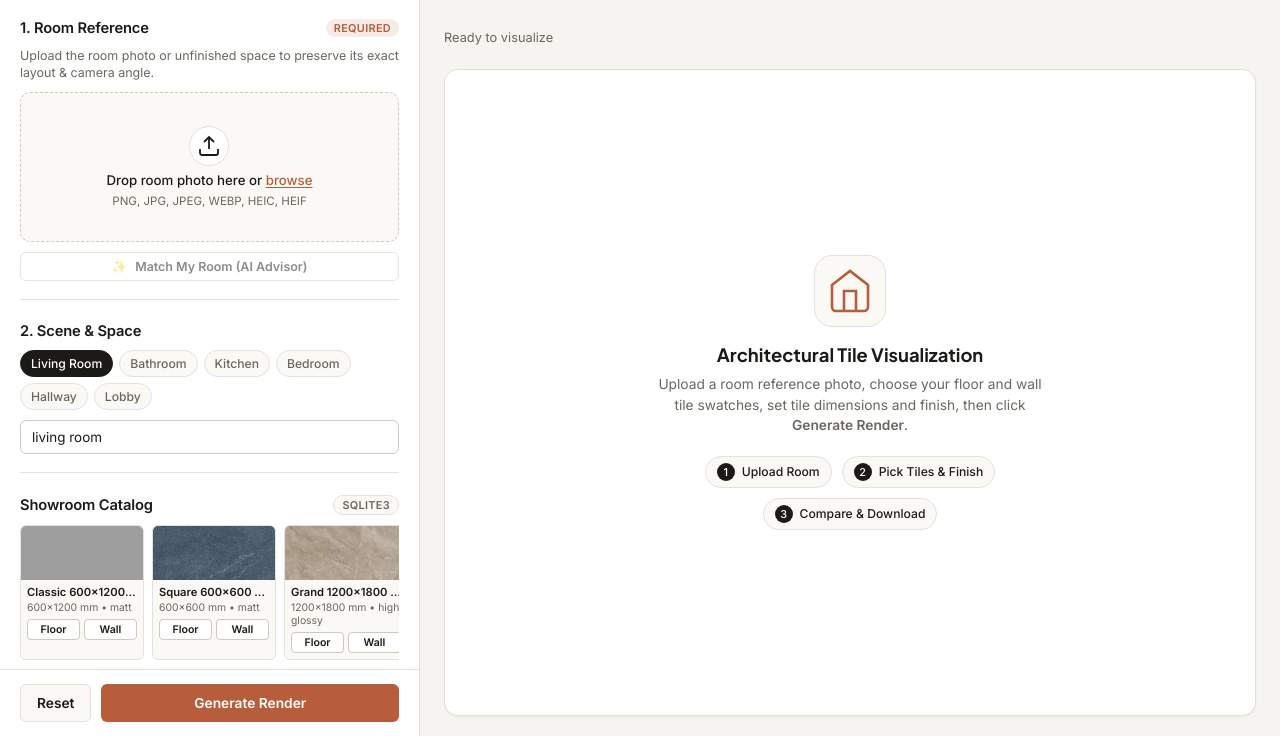
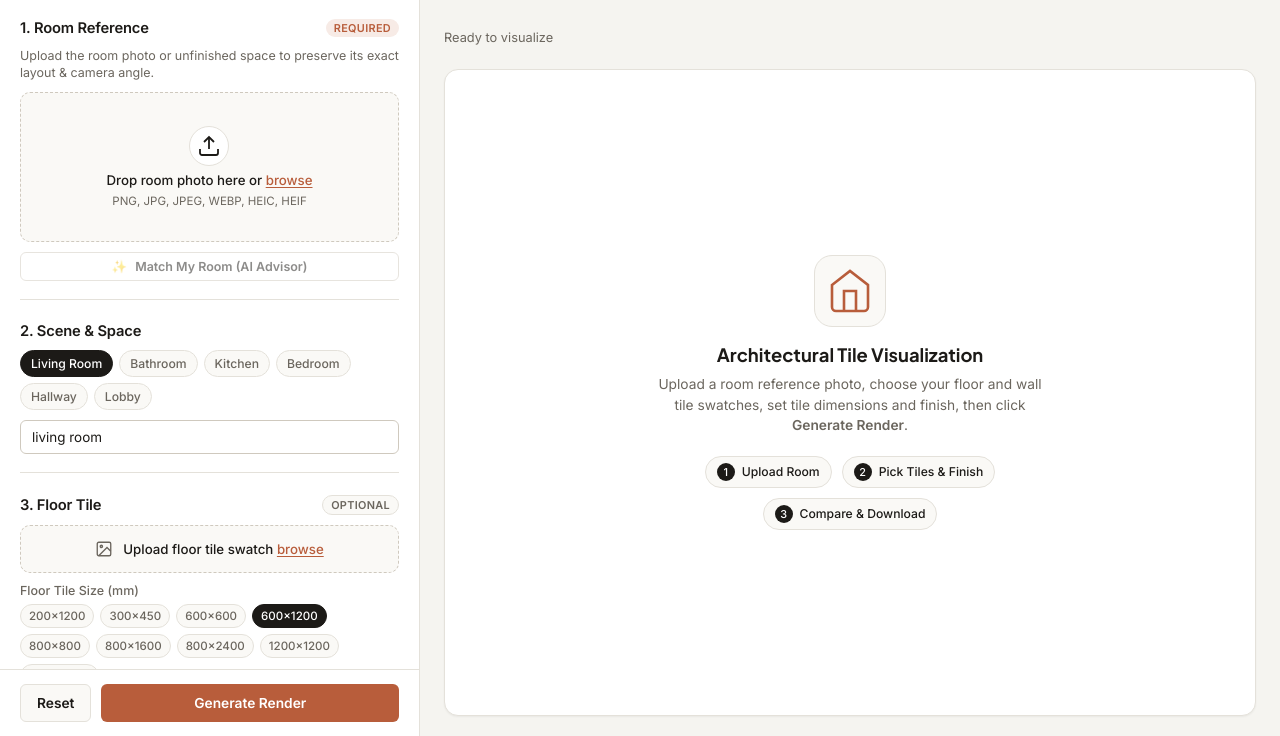
Before and after one commit to DhruvGangani-Personal/room-decorator, a Flask app: page / in a window 1280 px wide. Shown: the part 64-800 px from the top of the page. Run offline with Flask 3, Linux system fonts and the light colour scheme; data comes from the database, SQL or seed files in the repository; data that the repository does not hold is empty; some libraries are stand-ins or nearby versions; grey boxes are pictures that could not be loaded.

Commit message:
refactor: remove showroom catalog feature and associated UI components

```diff
--- a/static/app.js
+++ b/static/app.js
@@ -906,67 +906,7 @@
     });
   }
 
-  // 13. SQLite3 Showroom Catalog & Persisted Render History
-  async function applyCatalogTile(tile, targetInputId, prefix) {
-    try {
-      const res = await fetch(tile.swatch_url);
-      if (!res.ok) return;
-      const blob = await res.blob();
-      const file = new File([blob], tile.swatch_filename, { type: blob.type || 'image/jpeg' });
-      const input = document.getElementById(targetInputId);
-      const dt = new DataTransfer();
-      dt.items.add(file);
-      input.files = dt.files;
-      input.dispatchEvent(new Event('change'));
-
-      const sizeInput = document.getElementById(`${prefix}_size_lable`);
-      if (sizeInput && tile.size_mm) {
-        sizeInput.value = tile.size_mm;
-        sizeInput.dispatchEvent(new Event('input'));
-      }
-      if (tile.finish) {
-        setSegmentedValue(`${prefix}_finish`, tile.finish);
-      }
-    } catch {
-      // ignore fetch errors
-    }
-  }
-
-  async function loadCatalog() {
-    const strip = document.getElementById('catalog-strip');
-    if (!strip) return;
-    try {
-      const res = await fetch('/api/catalog');
-      if (!res.ok) return;
-      const data = await res.json();
-      strip.innerHTML = '';
-      (data.tiles || []).forEach((tile) => {
-        const card = document.createElement('div');
-        card.className = 'catalog-card';
-        card.innerHTML = `
-          <img src="${tile.swatch_url}" alt="${tile.name}" loading="lazy" />
-          <div class="catalog-info">
-            <span class="catalog-name" title="${tile.name}">${tile.name}</span>
-            <span class="catalog-meta">${tile.size_mm} • ${tile.finish}</span>
-          </div>
-          <div class="catalog-actions">
-            <button type="button" class="catalog-btn" data-role="floor">Floor</button>
-            <button type="button" class="catalog-btn" data-role="wall">Wall</button>
-          </div>
-        `;
-        card.querySelector('[data-role="floor"]').addEventListener('click', () => {
-          applyCatalogTile(tile, 'floor_tile_image', 'floor');
-        });
-        card.querySelector('[data-role="wall"]').addEventListener('click', () => {
-          applyCatalogTile(tile, 'wall_tile_image_3', 'wall');
-        });
-        strip.appendChild(card);
-      });
-    } catch {
-      // ignore catalog load failure
-    }
-  }
-
+  // 13. SQLite3 Persisted Render History
   async function loadSavedRenders() {
     try {
       const res = await fetch('/api/renders');
@@ -989,6 +929,5 @@
     }
   }
 
-  loadCatalog();
   loadSavedRenders();
 })();
--- a/static/style.css
+++ b/static/style.css
@@ -673,76 +673,6 @@ body {
   border: 1px solid rgba(0, 0, 0, 0.2);
 }
 
-/* Showroom Catalog Strip */
-.catalog-strip {
-  display: flex;
-  gap: 8px;
-  overflow-x: auto;
-  padding-bottom: 4px;
-}
-
-.catalog-card {
-  flex: 0 0 124px;
-  background: var(--surface-muted);
-  border: 1px solid var(--border);
-  border-radius: var(--radius-sm);
-  overflow: hidden;
-  display: flex;
-  flex-direction: column;
-}
-
-.catalog-card img {
-  width: 100%;
-  height: 54px;
-  object-fit: cover;
-  display: block;
-}
-
-.catalog-info {
-  padding: 5px 6px;
-  display: flex;
-  flex-direction: column;
-  gap: 2px;
-}
-
-.catalog-name {
-  font-size: 0.7rem;
-  font-weight: 600;
-  color: var(--text);
-  white-space: nowrap;
-  overflow: hidden;
-  text-overflow: ellipsis;
-}
-
-.catalog-meta {
-  font-size: 0.65rem;
-  color: var(--text-muted);
-}
-
-.catalog-actions {
-  display: grid;
-  grid-template-columns: 1fr 1fr;
-  gap: 4px;
-  padding: 0 6px 6px;
-}
-
-.catalog-btn {
-  border: 1px solid var(--border-strong);
-  background: var(--surface);
-  color: var(--text);
-  border-radius: 4px;
-  padding: 3px 0;
-  font-family: inherit;
-  font-size: 0.66rem;
-  font-weight: 600;
-  cursor: pointer;
-}
-
-.catalog-btn:hover {
-  border-color: var(--accent);
-  color: var(--accent);
-}
-
 .dropzone-tile {
   min-height: 104px;
   display: grid;
--- a/templates/index.html
+++ b/templates/index.html
@@ -96,15 +96,6 @@
                 <button type="button" class="chip" data-value="commercial lobby">Lobby</button>
               </div>
               <input type="text" id="scene" name="scene" class="text-input" value="living room" aria-label="Scene and space" placeholder="e.g. modern living room, spa bathroom" />
-            </section>
-
-            <!-- Showroom Catalog -->
-            <section class="control-section" id="catalog-section">
-              <div class="section-header">
-                <h2>Showroom Catalog</h2>
-                <span class="badge badge-optional">SQLite3</span>
-              </div>
-              <div class="catalog-strip" id="catalog-strip"></div>
             </section>
 
             <!-- 3. Floor Tile -->
```
